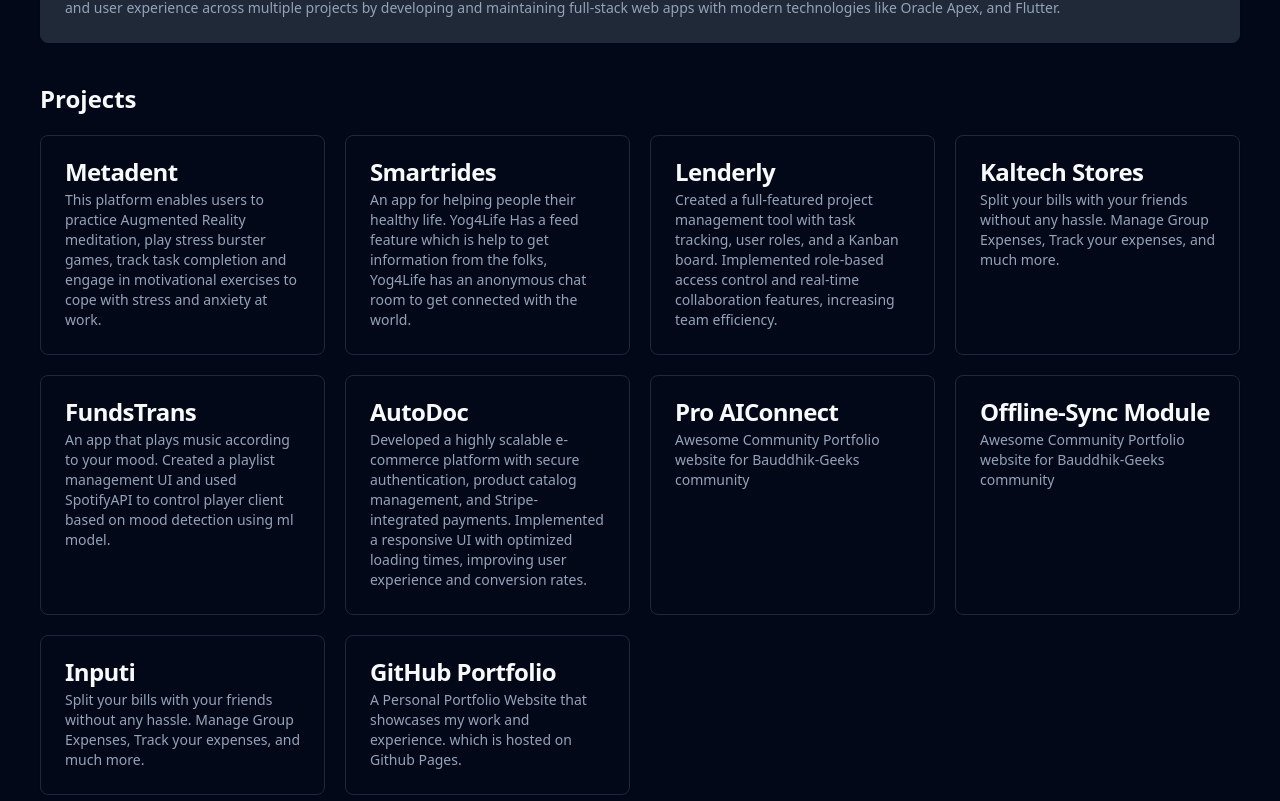
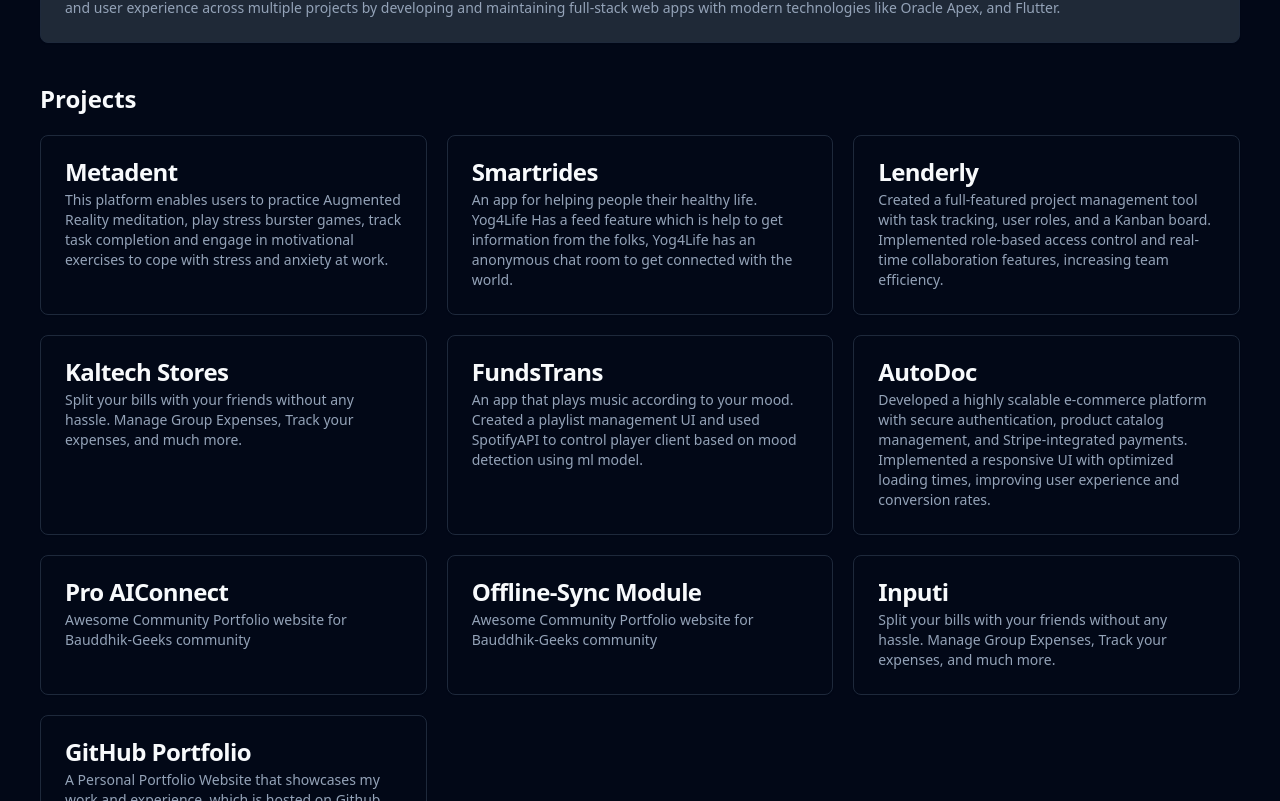
Before and after one commit to MuhammedKasujja/portfolio, a React (Vite) app: page / in a window 1280 px wide. Shown: the part 1619-2420 px from the top of the page. Built offline with nearby package versions, Linux system fonts and the light colour scheme; what tailwindcss-motion would draw is missing.

Commit message:
refactor: projects layout

```diff
--- a/src/components/projects/Project.tsx
+++ b/src/components/projects/Project.tsx
@@ -4,8 +4,8 @@ import { ProjectItem } from "./components/ProjectItem";
 export function Projects() {
   return (
     <div className="space-y-5" id="projects">
-      <h1 className="font-bold text-2xl">Projects</h1>
-      <div className="grid grid-cols-1 gap-5 md:grid-cols-2 lg:grid-cols-3 xl:grid-cols-4 2xl:grid-cols-5">
+      <h1 className="text-2xl font-bold">Projects</h1>
+      <div className="grid grid-cols-1 gap-5 md:grid-cols-2 lg:grid-cols-3 2xl:grid-cols-4">
         {projects.map((project) => (
           <ProjectItem project={project} key={project.name} />
         ))}
```
